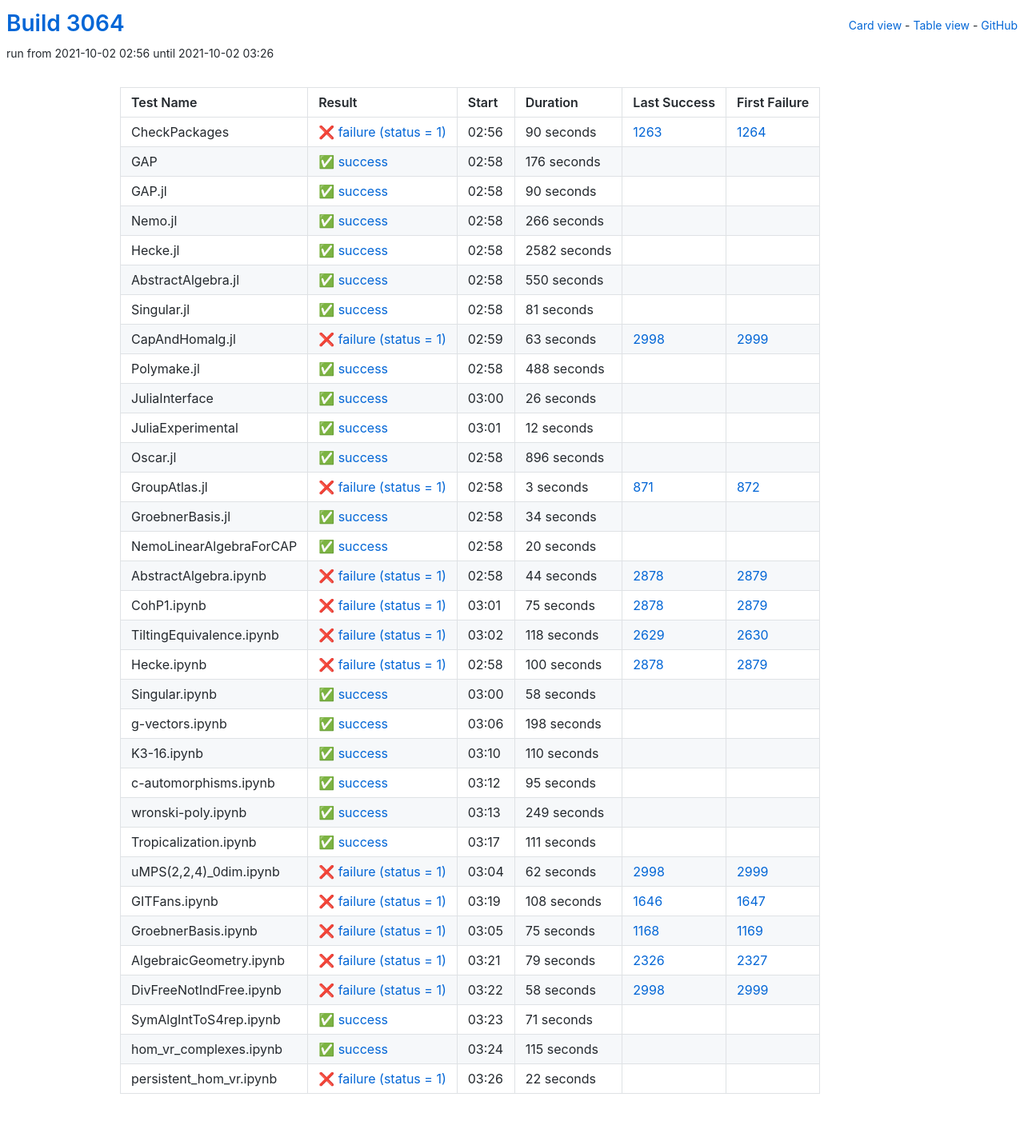
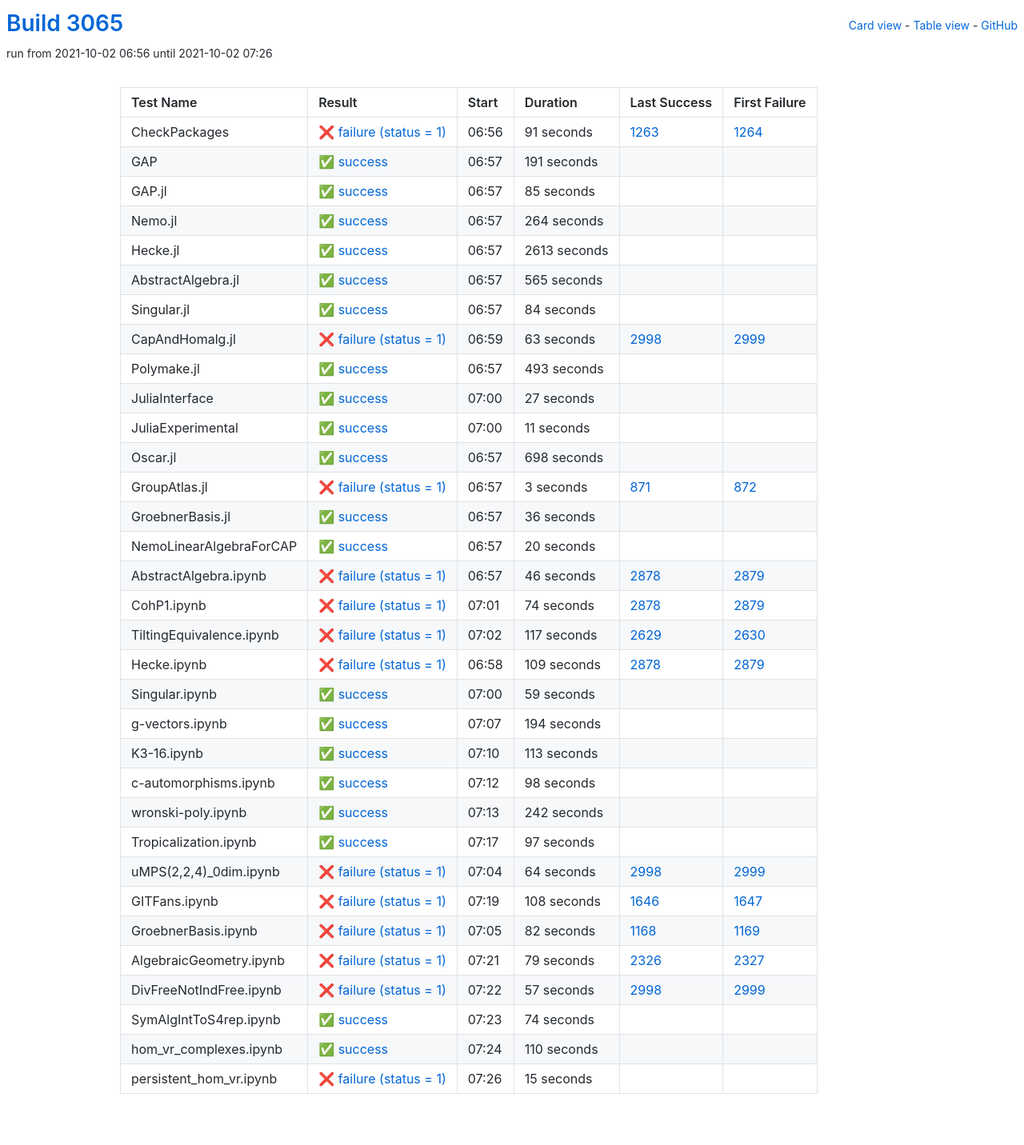
Before and after one commit to oscar-system/oscar-ci-status-stable, a Jekyll site: the page built from table.html, in a window 1280 px wide. Shown: the whole page at 80% size. Built offline with Jekyll 4.4.1, drawn with Linux system fonts in a browser that asks for light colours.

Commit message:
Build #3065

```diff
--- a/_data/ci.yml
+++ b/_data/ci.yml
@@ -1,6 +1,6 @@
 ---
-build: 3064
-build_url: https://oscarci.mathematik.uni-kl.de/job/oscar-stable/3064/
+build: 3065
+build_url: https://oscarci.mathematik.uni-kl.de/job/oscar-stable/3065/
 job: oscar-stable
 organization: oscar-system
 repo: oscar-ci-status-stable
@@ -8,92 +8,92 @@ repourl: https://github.com/oscar-system/oscar-ci-status-stable
 tests:
 - name: CheckPackages
   id: checkpackages
-  log: https://oscarci.mathematik.uni-kl.de/job/oscar-stable/3064/artifact/logs/build-3064/CheckPackages.log
-  start: 2021-10-02 02:56
+  log: https://oscarci.mathematik.uni-kl.de/job/oscar-stable/3065/artifact/logs/build-3065/CheckPackages.log
+  start: 2021-10-02 06:56
   success: false
   exitcode: 1
   status: failure
-  duration: 90
+  duration: 91
   last_success: 1263
   last_success_url: https://oscarci.mathematik.uni-kl.de/job/oscar-stable/1263/
   first_failure: 1264
   first_failure_url: https://oscarci.mathematik.uni-kl.de/job/oscar-stable/1264/
 - name: GAP
   id: gap
-  log: https://oscarci.mathematik.uni-kl.de/job/oscar-stable/3064/artifact/logs/build-3064/GAP.log
-  start: 2021-10-02 02:58
+  log: https://oscarci.mathematik.uni-kl.de/job/oscar-stable/3065/artifact/logs/build-3065/GAP.log
+  start: 2021-10-02 06:57
   success: true
   exitcode: 0
   status: success
-  duration: 176
+  duration: 191
   last_success: false
   last_success_url:
   first_failure: false
   first_failure_url:
 - name: GAP.jl
   id: gap-jl
-  log: https://oscarci.mathematik.uni-kl.de/job/oscar-stable/3064/artifact/logs/build-3064/GAP.jl.log
-  start: 2021-10-02 02:58
+  log: https://oscarci.mathematik.uni-kl.de/job/oscar-stable/3065/artifact/logs/build-3065/GAP.jl.log
+  start: 2021-10-02 06:57
   success: true
   exitcode: 0
   status: success
-  duration: 90
+  duration: 85
   last_success: false
   last_success_url:
   first_failure: false
   first_failure_url:
 - name: Nemo.jl
   id: nemo-jl
-  log: https://oscarci.mathematik.uni-kl.de/job/oscar-stable/3064/artifact/logs/build-3064/Nemo.jl.log
-  start: 2021-10-02 02:58
+  log: https://oscarci.mathematik.uni-kl.de/job/oscar-stable/3065/artifact/logs/build-3065/Nemo.jl.log
+  start: 2021-10-02 06:57
   success: true
   exitcode: 0
   status: success
-  duration: 266
+  duration: 264
   last_success: false
   last_success_url:
   first_failure: false
   first_failure_url:
 - name: Hecke.jl
   id: hecke-jl
-  log: https://oscarci.mathematik.uni-kl.de/job/oscar-stable/3064/artifact/logs/build-3064/Hecke.jl.log
-  start: 2021-10-02 02:58
+  log: https://oscarci.mathematik.uni-kl.de/job/oscar-stable/3065/artifact/logs/build-3065/Hecke.jl.log
+  start: 2021-10-02 06:57
   success: true
   exitcode: 0
   status: success
-  duration: 2582
+  duration: 2613
   last_success: false
   last_success_url:
   first_failure: false
   first_failure_url:
 - name: AbstractAlgebra.jl
   id: abstractalgebra-jl
-  log: https://oscarci.mathematik.uni-kl.de/job/oscar-stable/3064/artifact/logs/build-3064/AbstractAlgebra.jl.log
-  start: 2021-10-02 02:58
+  log: https://oscarci.mathematik.uni-kl.de/job/oscar-stable/3065/artifact/logs/build-3065/AbstractAlgebra.jl.log
+  start: 2021-10-02 06:57
   success: true
   exitcode: 0
   status: success
-  duration: 550
+  duration: 565
   last_success: false
   last_success_url:
   first_failure: false
   first_failure_url:
 - name: Singular.jl
   id: singular-jl
-  log: https://oscarci.mathematik.uni-kl.de/job/oscar-stable/3064/artifact/logs/build-3064/Singular.jl.log
-  start: 2021-10-02 02:58
+  log: https://oscarci.mathematik.uni-kl.de/job/oscar-stable/3065/artifact/logs/build-3065/Singular.jl.log
+  start: 2021-10-02 06:57
   success: true
   exitcode: 0
   status: success
-  duration: 81
+  duration: 84
   last_success: false
   last_success_url:
   first_failure: false
   first_failure_url:
 - name: CapAndHomalg.jl
   id: capandhomalg-jl
-  log: https://oscarci.mathematik.uni-kl.de/job/oscar-stable/3064/artifact/logs/build-3064/CapAndHomalg.jl.log
-  start: 2021-10-02 02:59
+  log: https://oscarci.mathematik.uni-kl.de/job/oscar-stable/3065/artifact/logs/build-3065/CapAndHomalg.jl.log
+  start: 2021-10-02 06:59
   success: false
   exitcode: 1
   status: failure
@@ -104,56 +104,56 @@ tests:
   first_failure_url: https://oscarci.mathematik.uni-kl.de/job/oscar-stable/2999/
 - name: Polymake.jl
   id: polymake-jl
-  log: https://oscarci.mathematik.uni-kl.de/job/oscar-stable/3064/artifact/logs/build-3064/Polymake.jl.log
-  start: 2021-10-02 02:58
+  log: https://oscarci.mathematik.uni-kl.de/job/oscar-stable/3065/artifact/logs/build-3065/Polymake.jl.log
+  start: 2021-10-02 06:57
   success: true
   exitcode: 0
   status: success
-  duration: 488
+  duration: 493
   last_success: false
   last_success_url:
   first_failure: false
   first_failure_url:
 - name: JuliaInterface
   id: juliainterface
-  log: https://oscarci.mathematik.uni-kl.de/job/oscar-stable/3064/artifact/logs/build-3064/JuliaInterface.log
-  start: 2021-10-02 03:00
+  log: https://oscarci.mathematik.uni-kl.de/job/oscar-stable/3065/artifact/logs/build-3065/JuliaInterface.log
+  start: 2021-10-02 07:00
   success: true
   exitcode: 0
   status: success
-  duration: 26
+  duration: 27
   last_success: false
   last_success_url:
   first_failure: false
   first_failure_url:
 - name: JuliaExperimental
   id: juliaexperimental
-  log: https://oscarci.mathematik.uni-kl.de/job/oscar-stable/3064/artifact/logs/build-3064/JuliaExperimental.log
-  start: 2021-10-02 03:01
+  log: https://oscarci.mathematik.uni-kl.de/job/oscar-stable/3065/artifact/logs/build-3065/JuliaExperimental.log
+  start: 2021-10-02 07:00
   success: true
   exitcode: 0
   status: success
-  duration: 12
+  duration: 11
   last_success: false
   last_success_url:
   first_failure: false
   first_failure_url:
 - name: Oscar.jl
   id: oscar-jl
-  log: https://oscarci.mathematik.uni-kl.de/job/oscar-stable/3064/artifact/logs/build-3064/Oscar.jl.log
-  start: 2021-10-02 02:58
+  log: https://oscarci.mathematik.uni-kl.de/job/oscar-stable/3065/artifact/logs/build-3065/Oscar.jl.log
+  start: 2021-10-02 06:57
   success: true
   exitcode: 0
   status: success
-  duration: 896
+  duration: 698
   last_success: false
   last_success_url:
   first_failure: false
   first_failure_url:
 - name: GroupAtlas.jl
   id: groupatlas-jl
-  log: https://oscarci.mathematik.uni-kl.de/job/oscar-stable/3064/artifact/logs/build-3064/GroupAtlas.jl.log
-  start: 2021-10-02 02:58
+  log: https://oscarci.mathematik.uni-kl.de/job/oscar-stable/3065/artifact/logs/build-3065/GroupAtlas.jl.log
+  start: 2021-10-02 06:57
   success: false
   exitcode: 1
   status: failure
@@ -164,20 +164,20 @@ tests:
   first_failure_url: https://oscarci.mathematik.uni-kl.de/job/oscar-stable/872/
 - name: GroebnerBasis.jl
   id: groebnerbasis-jl
-  log: https://oscarci.mathematik.uni-kl.de/job/oscar-stable/3064/artifact/logs/build-3064/GroebnerBasis.jl.log
-  start: 2021-10-02 02:58
+  log: https://oscarci.mathematik.uni-kl.de/job/oscar-stable/3065/artifact/logs/build-3065/GroebnerBasis.jl.log
+  start: 2021-10-02 06:57
   success: true
   exitcode: 0
   status: success
-  duration: 34
+  duration: 36
   last_success: false
   last_success_url:
   first_failure: false
   first_failure_url:
 - name: NemoLinearAlgebraForCAP
   id: nemolinearalgebraforcap
-  log: https://oscarci.mathematik.uni-kl.de/job/oscar-stable/3064/artifact/logs/build-3064/NemoLinearAlgebraForCAP.log
-  start: 2021-10-02 02:58
+  log: https://oscarci.mathematik.uni-kl.de/job/oscar-stable/3065/artifact/logs/build-3065/NemoLinearAlgebraForCAP.log
+  start: 2021-10-02 06:57
   success: true
   exitcode: 0
   status: success
@@ -188,140 +188,140 @@ tests:
   first_failure_url:
 - name: AbstractAlgebra.ipynb
   id: abstractalgebra-ipynb
-  log: https://oscarci.mathematik.uni-kl.de/job/oscar-stable/3064/artifact/logs/build-3064/AbstractAlgebra.ipynb.log
-  start: 2021-10-02 02:58
+  log: https://oscarci.mathematik.uni-kl.de/job/oscar-stable/3065/artifact/logs/build-3065/AbstractAlgebra.ipynb.log
+  start: 2021-10-02 06:57
   success: false
   exitcode: 1
   status: failure
-  duration: 44
+  duration: 46
   last_success: 2878
   last_success_url: https://oscarci.mathematik.uni-kl.de/job/oscar-stable/2878/
   first_failure: 2879
   first_failure_url: https://oscarci.mathematik.uni-kl.de/job/oscar-stable/2879/
 - name: CohP1.ipynb
   id: cohp1-ipynb
-  log: https://oscarci.mathematik.uni-kl.de/job/oscar-stable/3064/artifact/logs/build-3064/CohP1.ipynb.log
-  start: 2021-10-02 03:01
+  log: https://oscarci.mathematik.uni-kl.de/job/oscar-stable/3065/artifact/logs/build-3065/CohP1.ipynb.log
+  start: 2021-10-02 07:01
   success: false
   exitcode: 1
   status: failure
-  duration: 75
+  duration: 74
   last_success: 2878
   last_success_url: https://oscarci.mathematik.uni-kl.de/job/oscar-stable/2878/
   first_failure: 2879
   first_failure_url: https://oscarci.mathematik.uni-kl.de/job/oscar-stable/2879/
 - name: TiltingEquivalence.ipynb
   id: tiltingequivalence-ipynb
-  log: https://oscarci.mathematik.uni-kl.de/job/oscar-stable/3064/artifact/logs/build-3064/TiltingEquivalence.ipynb.log
-  start: 2021-10-02 03:02
+  log: https://oscarci.mathematik.uni-kl.de/job/oscar-stable/3065/artifact/logs/build-3065/TiltingEquivalence.ipynb.log
+  start: 2021-10-02 07:02
   success: false
   exitcode: 1
   status: failure
-  duration: 118
+  duration: 117
   last_success: 2629
   last_success_url: https://oscarci.mathematik.uni-kl.de/job/oscar-stable/2629/
   first_failure: 2630
   first_failure_url: https://oscarci.mathematik.uni-kl.de/job/oscar-stable/2630/
 - name: Hecke.ipynb
   id: hecke-ipynb
-  log: https://oscarci.mathematik.uni-kl.de/job/oscar-stable/3064/artifact/logs/build-3064/Hecke.ipynb.log
-  start: 2021-10-02 02:58
+  log: https://oscarci.mathematik.uni-kl.de/job/oscar-stable/3065/artifact/logs/build-3065/Hecke.ipynb.log
+  start: 2021-10-02 06:58
   success: false
   exitcode: 1
   status: failure
-  duration: 100
+  duration: 109
   last_success: 2878
   last_success_url: https://oscarci.mathematik.uni-kl.de/job/oscar-stable/2878/
   first_failure: 2879
   first_failure_url: https://oscarci.mathematik.uni-kl.de/job/oscar-stable/2879/
 - name: Singular.ipynb
   id: singular-ipynb
-  log: https://oscarci.mathematik.uni-kl.de/job/oscar-stable/3064/artifact/logs/build-3064/Singular.ipynb.log
-  start: 2021-10-02 03:00
+  log: https://oscarci.mathematik.uni-kl.de/job/oscar-stable/3065/artifact/logs/build-3065/Singular.ipynb.log
+  start: 2021-10-02 07:00
   success: true
   exitcode: 0
   status: success
-  duration: 58
+  duration: 59
   last_success: false
   last_success_url:
   first_failure: false
   first_failure_url:
 - name: g-vectors.ipynb
   id: g-vectors-ipynb
-  log: https://oscarci.mathematik.uni-kl.de/job/oscar-stable/3064/artifact/logs/build-3064/g-vectors.ipynb.log
-  start: 2021-10-02 03:06
+  log: https://oscarci.mathematik.uni-kl.de/job/oscar-stable/3065/artifact/logs/build-3065/g-vectors.ipynb.log
+  start: 2021-10-02 07:07
   success: true
   exitcode: 0
   status: success
-  duration: 198
+  duration: 194
   last_success: false
   last_success_url:
   first_failure: false
   first_failure_url:
 - name: K3-16.ipynb
   id: k3-16-ipynb
-  log: https://oscarci.mathematik.uni-kl.de/job/oscar-stable/3064/artifact/logs/build-3064/K3-16.ipynb.log
-  start: 2021-10-02 03:10
+  log: https://oscarci.mathematik.uni-kl.de/job/oscar-stable/3065/artifact/logs/build-3065/K3-16.ipynb.log
+  start: 2021-10-02 07:10
   success: true
   exitcode: 0
   status: success
-  duration: 110
+  duration: 113
   last_success: false
   last_success_url:
   first_failure: false
   first_failure_url:
 - name: c-automorphisms.ipynb
   id: c-automorphisms-ipynb
-  log: https://oscarci.mathematik.uni-kl.de/job/oscar-stable/3064/artifact/logs/build-3064/c-automorphisms.ipynb.log
-  start: 2021-10-02 03:12
+  log: https://oscarci.mathematik.uni-kl.de/job/oscar-stable/3065/artifact/logs/build-3065/c-automorphisms.ipynb.log
+  start: 2021-10-02 07:12
   success: true
   exitcode: 0
   status: success
-  duration: 95
+  duration: 98
   last_success: false
   last_success_url:
   first_failure: false
   first_failure_url:
 - name: wronski-poly.ipynb
   id: wronski-poly-ipynb
-  log: https://oscarci.mathematik.uni-kl.de/job/oscar-stable/3064/artifact/logs/build-3064/wronski-poly.ipynb.log
-  start: 2021-10-02 03:13
+  log: https://oscarci.mathematik.uni-kl.de/job/oscar-stable/3065/artifact/logs/build-3065/wronski-poly.ipynb.log
+  start: 2021-10-02 07:13
   success: true
   exitcode: 0
   status: success
-  duration: 249
+  duration: 242
   last_success: false
   last_success_url:
   first_failure: false
   first_failure_url:
 - name: Tropicalization.ipynb
   id: tropicalization-ipynb
-  log: https://oscarci.mathematik.uni-kl.de/job/oscar-stable/3064/artifact/logs/build-3064/Tropicalization.ipynb.log
-  start: 2021-10-02 03:17
+  log: https://oscarci.mathematik.uni-kl.de/job/oscar-stable/3065/artifact/logs/build-3065/Tropicalization.ipynb.log
+  start: 2021-10-02 07:17
   success: true
   exitcode: 0
   status: success
-  duration: 111
+  duration: 97
   last_success: false
   last_success_url:
   first_failure: false
   first_failure_url:
 - name: uMPS(2,2,4)_0dim.ipynb
   id: umps-2-2-4-0dim-ipynb
-  log: https://oscarci.mathematik.uni-kl.de/job/oscar-stable/3064/artifact/logs/build-3064/uMPS-2-2-4-_0dim.ipynb.log
-  start: 2021-10-02 03:04
+  log: https://oscarci.mathematik.uni-kl.de/job/oscar-stable/3065/artifact/logs/build-3065/uMPS-2-2-4-_0dim.ipynb.log
+  start: 2021-10-02 07:04
   success: false
   exitcode: 1
   status: failure
-  duration: 62
+  duration: 64
   last_success: 2998
   last_success_url: https://oscarci.mathematik.uni-kl.de/job/oscar-stable/2998/
   first_failure: 2999
   first_failure_url: https://oscarci.mathematik.uni-kl.de/job/oscar-stable/2999/
 - name: GITFans.ipynb
   id: gitfans-ipynb
-  log: https://oscarci.mathematik.uni-kl.de/job/oscar-stable/3064/artifact/logs/build-3064/GITFans.ipynb.log
-  start: 2021-10-02 03:19
+  log: https://oscarci.mathematik.uni-kl.de/job/oscar-stable/3065/artifact/logs/build-3065/GITFans.ipynb.log
+  start: 2021-10-02 07:19
   success: false
   exitcode: 1
   status: failure
@@ -332,20 +332,20 @@ tests:
   first_failure_url: https://oscarci.mathematik.uni-kl.de/job/oscar-stable/1647/
 - name: GroebnerBasis.ipynb
   id: groebnerbasis-ipynb
-  log: https://oscarci.mathematik.uni-kl.de/job/oscar-stable/3064/artifact/logs/build-3064/GroebnerBasis.ipynb.log
-  start: 2021-10-02 03:05
+  log: https://oscarci.mathematik.uni-kl.de/job/oscar-stable/3065/artifact/logs/build-3065/GroebnerBasis.ipynb.log
+  start: 2021-10-02 07:05
   success: false
   exitcode: 1
   status: failure
-  duration: 75
+  duration: 82
   last_success: 1168
   last_success_url: https://oscarci.mathematik.uni-kl.de/job/oscar-stable/1168/
   first_failure: 1169
   first_failure_url: https://oscarci.mathematik.uni-kl.de/job/oscar-stable/1169/
 - name: AlgebraicGeometry.ipynb
   id: algebraicgeometry-ipynb
-  log: https://oscarci.mathematik.uni-kl.de/job/oscar-stable/3064/artifact/logs/build-3064/AlgebraicGeometry.ipynb.log
-  start: 2021-10-02 03:21
+  log: https://oscarci.mathematik.uni-kl.de/job/oscar-stable/3065/artifact/logs/build-3065/AlgebraicGeometry.ipynb.log
+  start: 2021-10-02 07:21
   success: false
   exitcode: 1
   status: failure
@@ -356,48 +356,48 @@ tests:
   first_failure_url: https://oscarci.mathematik.uni-kl.de/job/oscar-stable/2327/
 - name: DivFreeNotIndFree.ipynb
   id: divfreenotindfree-ipynb
-  log: https://oscarci.mathematik.uni-kl.de/job/oscar-stable/3064/artifact/logs/build-3064/DivFreeNotIndFree.ipynb.log
-  start: 2021-10-02 03:22
+  log: https://oscarci.mathematik.uni-kl.de/job/oscar-stable/3065/artifact/logs/build-3065/DivFreeNotIndFree.ipynb.log
+  start: 2021-10-02 07:22
   success: false
   exitcode: 1
   status: failure
-  duration: 58
+  duration: 57
   last_success: 2998
   last_success_url: https://oscarci.mathematik.uni-kl.de/job/oscar-stable/2998/
   first_failure: 2999
   first_failure_url: https://oscarci.mathematik.uni-kl.de/job/oscar-stable/2999/
 - name: SymAlgIntToS4rep.ipynb
   id: symalginttos4rep-ipynb
-  log: https://oscarci.mathematik.uni-kl.de/job/oscar-stable/3064/artifact/logs/build-3064/SymAlgIntToS4rep.ipynb.log
-  start: 2021-10-02 03:23
+  log: https://oscarci.mathematik.uni-kl.de/job/oscar-stable/3065/artifact/logs/build-3065/SymAlgIntToS4rep.ipynb.log
+  start: 2021-10-02 07:23
   success: true
   exitcode: 0
   status: success
-  duration: 71
+  duration: 74
   last_success: false
   last_success_url:
   first_failure: false
   first_failure_url:
 - name: hom_vr_complexes.ipynb
   id: hom-vr-complexes-ipynb
-  log: https://oscarci.mathematik.uni-kl.de/job/oscar-stable/3064/artifact/logs/build-3064/hom_vr_complexes.ipynb.log
-  start: 2021-10-02 03:24
+  log: https://oscarci.mathematik.uni-kl.de/job/oscar-stable/3065/artifact/logs/build-3065/hom_vr_complexes.ipynb.log
+  start: 2021-10-02 07:24
   success: true
   exitcode: 0
   status: success
-  duration: 115
+  duration: 110
   last_success: false
   last_success_url:
   first_failure: false
   first_failure_url:
 - name: persistent_hom_vr.ipynb
   id: persistent-hom-vr-ipynb
-  log: https://oscarci.mathematik.uni-kl.de/job/oscar-stable/3064/artifact/logs/build-3064/persistent_hom_vr.ipynb.log
-  start: 2021-10-02 03:26
+  log: https://oscarci.mathematik.uni-kl.de/job/oscar-stable/3065/artifact/logs/build-3065/persistent_hom_vr.ipynb.log
+  start: 2021-10-02 07:26
   success: false
   exitcode: 1
   status: failure
-  duration: 22
+  duration: 15
   last_success: false
   last_success_url:
   first_failure: false
```
Also changed, not shown: README.md.
